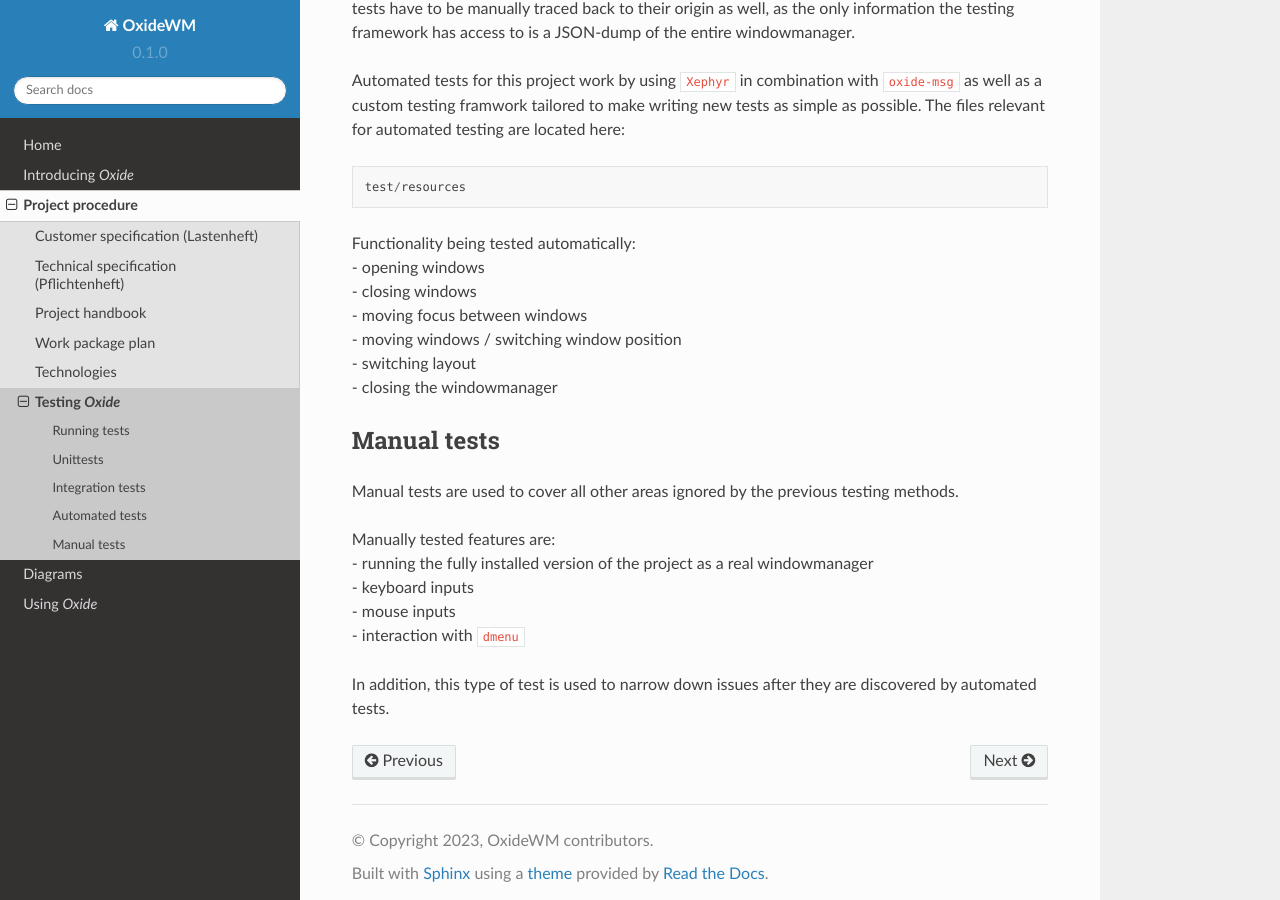
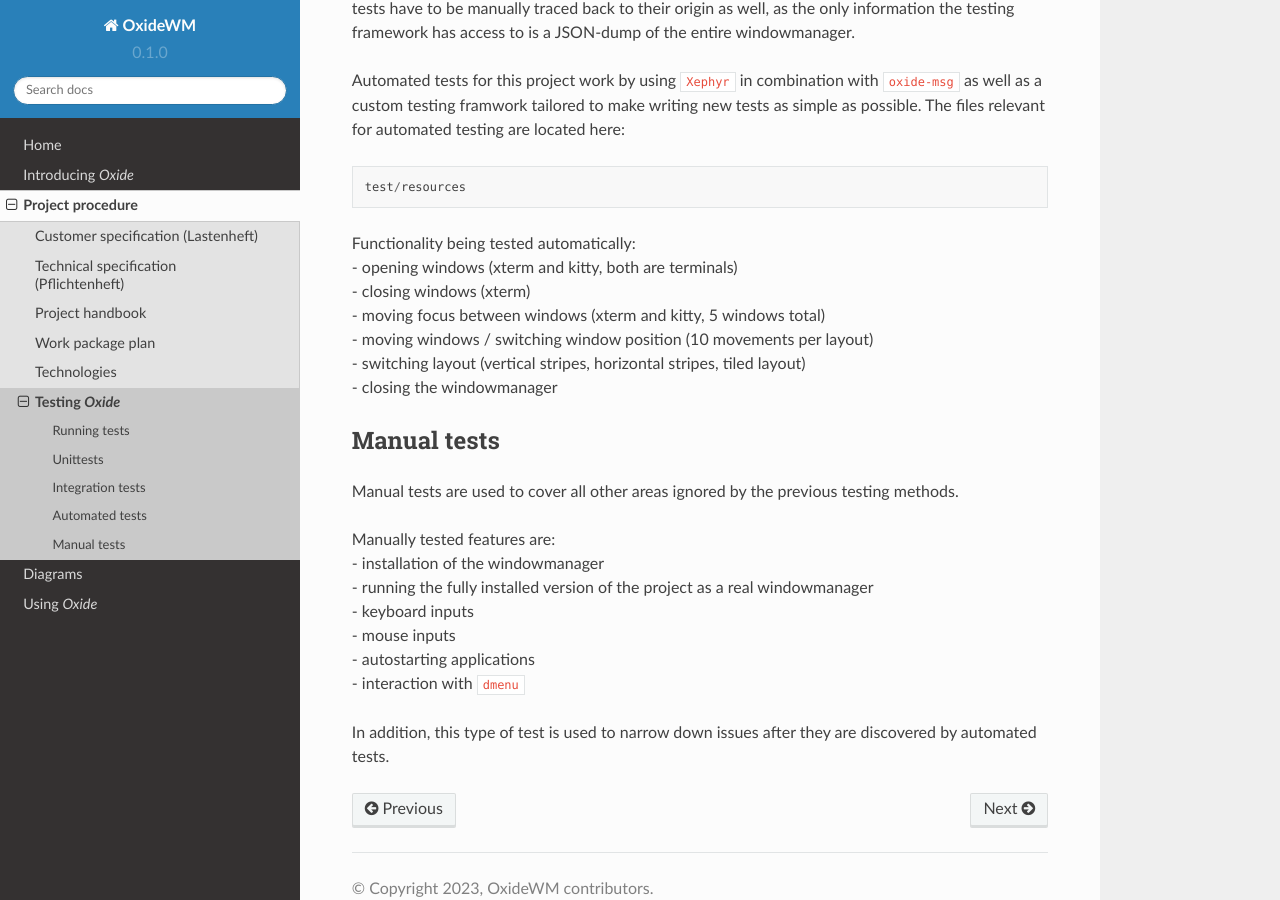
Before and after one commit to FelixSchladt/OxideWM, a Sphinx documentation site: the page built from docs/source/02_project_procedure/025_testing.rst, in a window 1280 px wide and 900 px high, scrolled down 862 px. Built offline with Sphinx 7.4.7 and the Read the Docs theme 2.0.0, drawn with Linux system fonts in a browser that asks for light colours.

```diff
--- a/docs/source/02_project_procedure/025_testing.rst
+++ b/docs/source/02_project_procedure/025_testing.rst
@@ -55,11 +55,11 @@ automated testing are located here:
    test/resources
 
 | Functionality being tested automatically:
-| - opening windows
-| - closing windows
-| - moving focus between windows
-| - moving windows / switching window position
-| - switching layout
+| - opening windows (xterm and kitty, both are terminals)
+| - closing windows (xterm)
+| - moving focus between windows (xterm and kitty, 5 windows total)
+| - moving windows / switching window position (10 movements per layout)
+| - switching layout (vertical stripes, horizontal stripes, tiled layout)
 | - closing the windowmanager
 
 Manual tests
@@ -69,9 +69,11 @@ Manual tests are used to cover all other areas ignored by the previous
 testing methods.
 
 | Manually tested features are:
+| - installation of the windowmanager
 | - running the fully installed version of the project as a real windowmanager
 | - keyboard inputs
 | - mouse inputs
+| - autostarting applications
 | - interaction with ``dmenu``
 
 In addition, this type of test is used to narrow down issues after they
```
